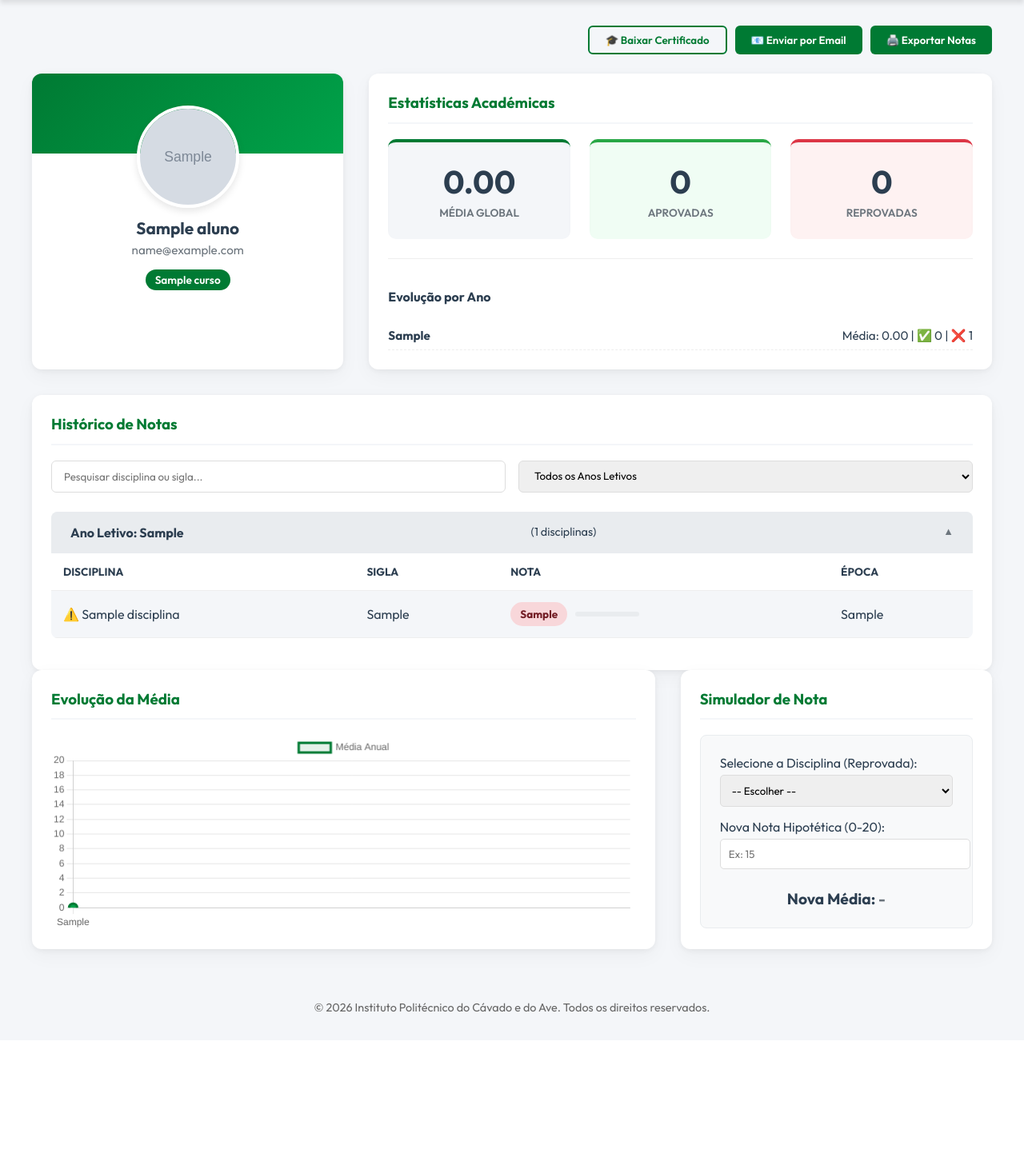
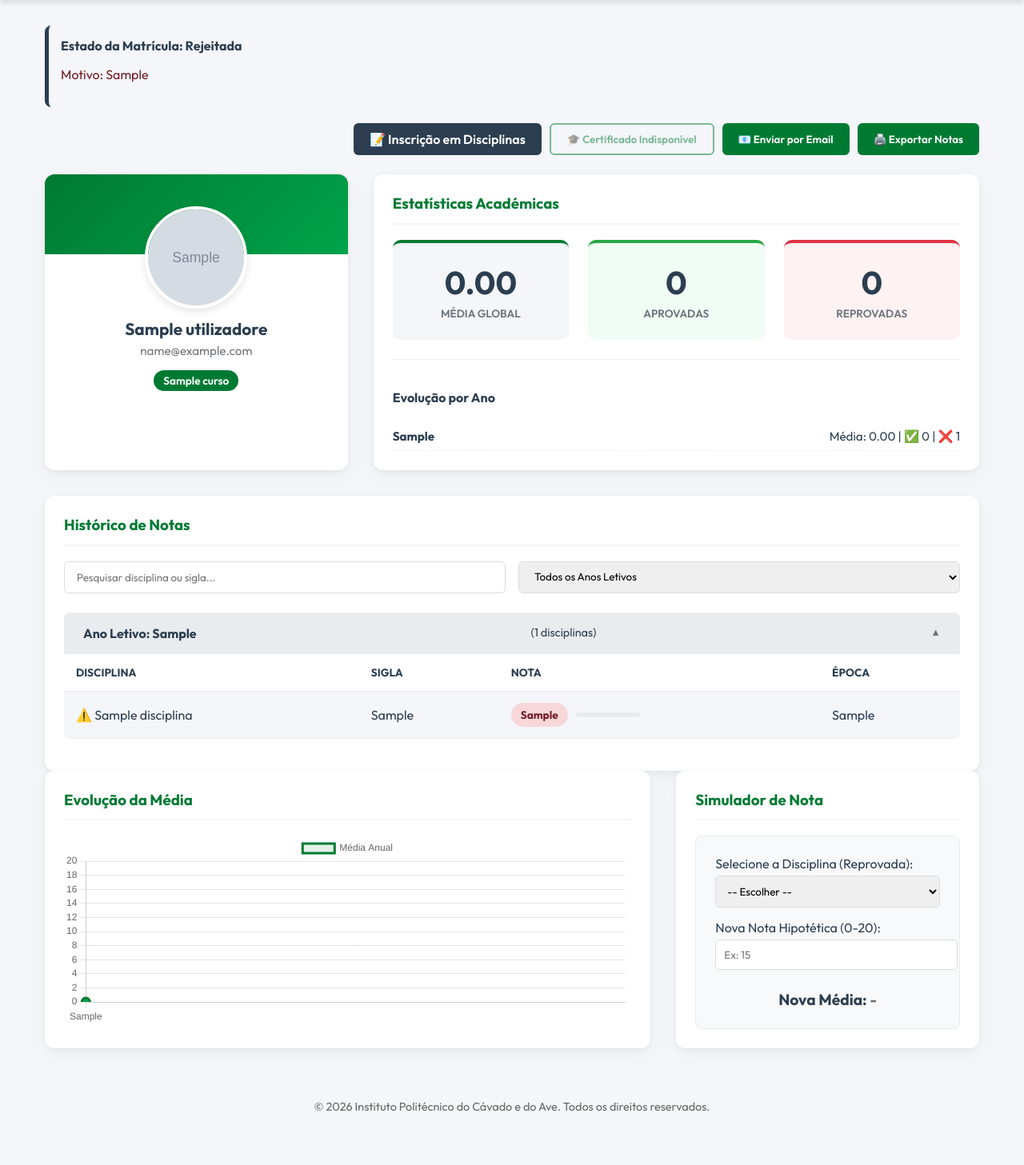
Before and after one commit to DavidMacieira/Gestao-Alunos, a PHP site: page /Home-Alunos/dashboard.php in a window 1280 px wide. Shown: the part 76-1533 px from the top of the page at 80% size. Before the commit the page ends 1342 px from the top, so only its background shows below. Run offline with PHP 8.4, Linux system fonts and the light colour scheme; the visitor is signed in with stand-in values (Sample User, id 1); tables that the repository leaves empty or names only in its code hold one stand-in row (values such as "Sample post"); grey boxes marked "Sample" are stand-in pictures.

Commit message:
mudanças no login e no dashboard

```diff
--- a/Home-Alunos/dashboard.php
+++ b/Home-Alunos/dashboard.php
@@ -12,16 +12,32 @@ if (!isset($_SESSION['user_id']) || $_SESSION['perfil_nome'] !== 'Aluno') {
 $aluno_id = $_SESSION['user_id'];
 
 try {
-        // 1. Obter dados do Aluno e do Curso
     $stmtAluno = $pdo->prepare("
-            SELECT a.nome, a.email, a.foto, c.nome AS curso_nome
-            FROM alunos a
+    SELECT u.nome, u.email, a.foto, a.estado, a.observacoes_validacao, c.nome AS curso_nome
+    FROM utilizadores u
+    JOIN alunos a ON u.id = a.id
     LEFT JOIN cursos c ON a.curso_id = c.id
-            WHERE a.id = :id
+    WHERE u.id = :id
     ");
+
     $stmtAluno->execute(['id' => $aluno_id]);
     $aluno = $stmtAluno->fetch(PDO::FETCH_ASSOC);
 
+    // Se por algum motivo o aluno não existir na tabela alunos
+    if (!$aluno) {
+        die("Erro: Perfil de aluno não encontrado.");
+    }
+
+    // 2. Obter Notas e Dados das Disciplinas (Esta parte mantém-se igual)
+    $stmtNotas = $pdo->prepare("
+        SELECT n.id as nota_id, n.nota, n.epoca, n.ano_letivo, d.nome_disciplina, d.sigla
+        FROM notas n
+        JOIN disciplinas d ON n.disciplina_id = d.id
+        WHERE n.aluno_id = :id
+        ORDER BY n.ano_letivo DESC, d.nome_disciplina ASC
+    ");
+    $stmtNotas->execute(['id' => $aluno_id]);
+    $notas = $stmtNotas->fetchAll(PDO::FETCH_ASSOC);
         // 2. Obter Notas e Dados das Disciplinas
         $stmtNotas = $pdo->prepare("
             SELECT n.id as nota_id, n.nota, n.epoca, n.ano_letivo, d.nome_disciplina, d.sigla
@@ -323,12 +339,38 @@ if (!isset($_SESSION['user_id']) || $_SESSION['perfil_nome'] !== 'Aluno') {
     </style>
 
     <div class="container">
+        <div class="container">
+    <?php
+    $statusClasses = [
+        'Rascunho' => 'alert-warning',
+        'Submetida' => 'alert-info',
+        'Aprovada' => 'alert-success',
+        'Rejeitada' => 'alert-danger'
+    ];
+    $statusClass = $statusClasses[$aluno['estado']] ?? 'alert-secondary';
+    ?>
+
+    <div class="alert <?= $statusClass ?>" style="padding: 15px; border-radius: 8px; margin-bottom: 20px; border-left: 5px solid;">
+        <strong>Estado da Matrícula: <?= htmlspecialchars($aluno['estado']) ?></strong>
+        <?php if ($aluno['estado'] === 'Rascunho'): ?>
+            <p>A sua candidatura ainda não foi submetida. <a href="submeter_matricula.php" class="btn-cert" style="padding: 2px 10px; font-size: 0.8rem;">Submeter Agora</a></p>
+        <?php elseif ($aluno['estado'] === 'Rejeitada'): ?>
+            <p style="color: #721c24;">Motivo: <?= htmlspecialchars($aluno['observacoes_validacao']) ?></p>
+        <?php endif; ?>
+    </div>
 
     <div class="header-actions">
+        <a href="inscricao.php" class="btn-print" style="text-decoration: none; background-color: #2c3e50;">📝 Inscrição em Disciplinas</a>
+    <?php if ($aluno['estado'] === 'Aprovada'): ?>
         <button class="btn-cert" onclick="imprimirCertificado()">🎓 Baixar Certificado</button>
+    <?php else: ?>
+        <button class="btn-cert" style="opacity: 0.5; cursor: not-allowed;" title="Disponível apenas após aprovação">🎓 Certificado Indisponível</button>
+    <?php endif; ?>
+
     <button class="btn-print" id="btnEnviarEmail" onclick="enviarEmailNotas()">📧 Enviar por Email</button>
     <button class="btn-print" onclick="window.print()">🖨️ Exportar Notas</button>
 </div>
+
 
         <div class="grid-top">
             <div class="card">
```
Also changed, not shown: auth/registo.php (+8 -9 lines), 1 other file. Lines whose indentation alone changed are shown as unchanged.
